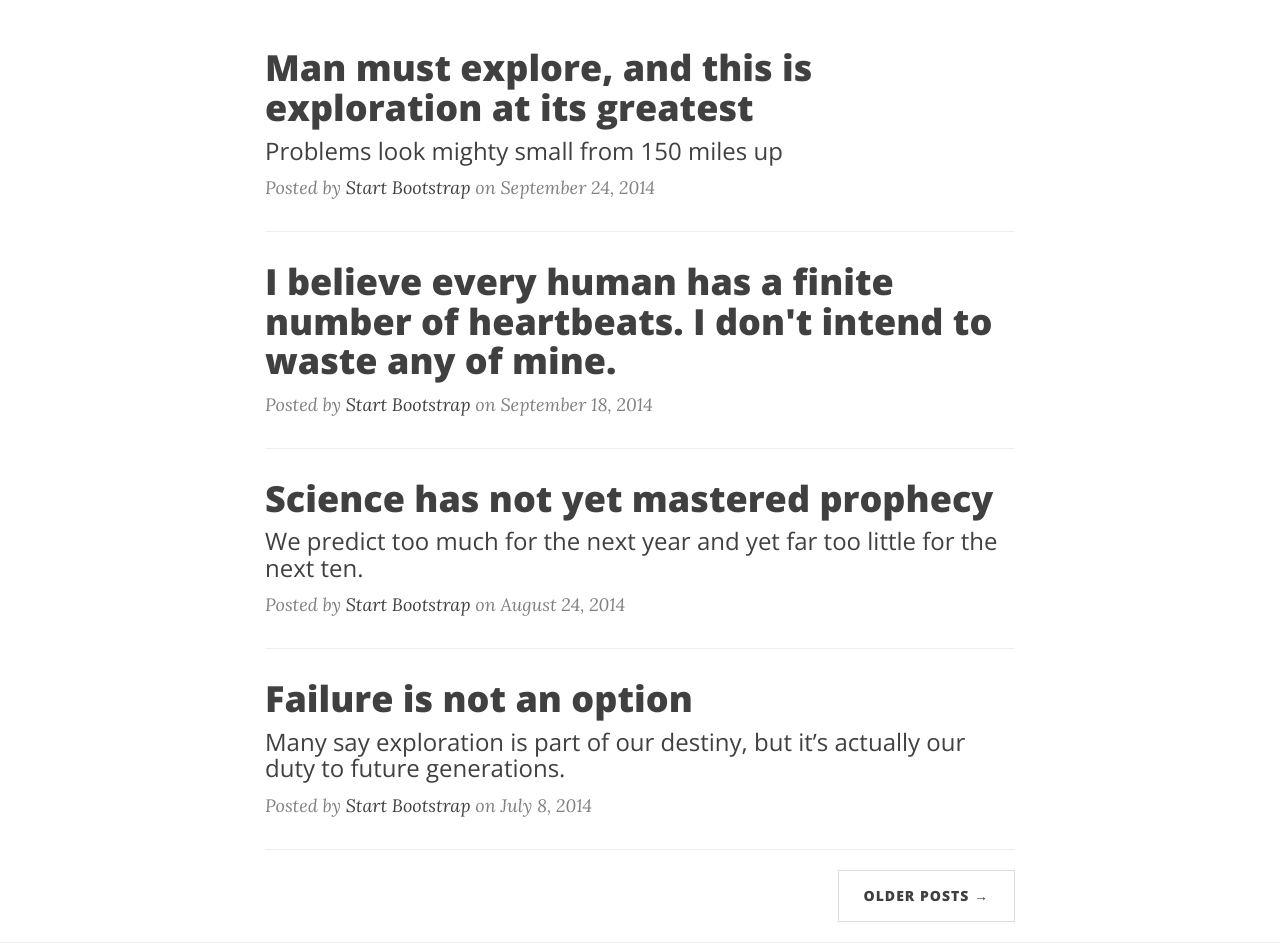
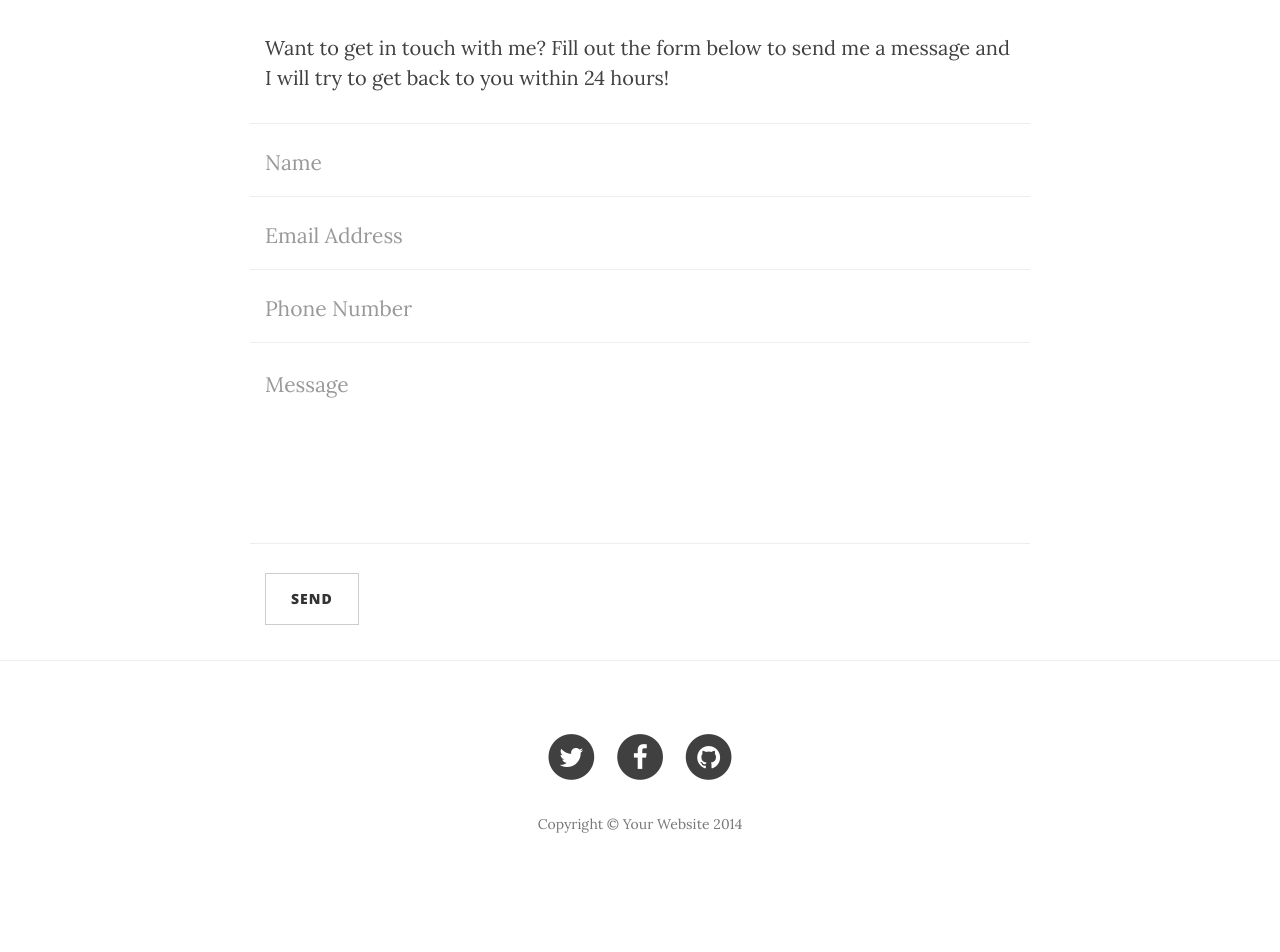
Before and after one commit to HoussamBedja/UOACF-Website, a plain HTML site: page index.html in a window 1280 px wide. Shown: the part 680-1632 px from the top of the page. After the commit the page ends 1580 px from the top, so only its background shows below. Drawn offline with nearby package versions, Linux system fonts and the light colour scheme.

Commit message:
changed fonts and started working on home page

```diff
--- a/index.html
+++ b/index.html
@@ -44,7 +44,10 @@
                     <span class="icon-bar"></span>
                     <span class="icon-bar"></span>
                 </button>
-                <a class="navbar-brand" href="index.html">Start Bootstrap</a>
+                <a class="navbar-brand" href="index.html">En </a>
+                <a class="navbar-brand" href="index.html">Fr</a>
+
+
             </div>
 
             <!-- Collect the nav links, forms, and other content for toggling -->
@@ -54,14 +57,21 @@
                         <a href="index.html">Home</a>
                     </li>
                     <li>
-                        <a href="about.html">About</a>
+                        <a href="post.html">News</a>
                     </li>
                     <li>
-                        <a href="post.html">Sample Post</a>
+                        <a href="http://team45.actionagainsthungerevents.ca/uottawa">Donate</a>
                     </li>
                     <li>
-                        <a href="contact.html">Contact</a>
+                        <a href="events.html">Events</a>
                     </li>
+                    <li>
+                        <a href="about.html">Meet the team</a>
+                    </li>
+                    <li>
+                        <a href="about.html">Contact US</a>
+                    </li>
+
                 </ul>
             </div>
             <!-- /.navbar-collapse -->
@@ -69,16 +79,16 @@
         <!-- /.container -->
     </nav>
 
-    <!-- Page Header -->
+  <!-- Page Header -->
     <!-- Set your background image for this header on the line below. -->
-    <header class=" intro-header" style="background-image: url('img/home-bg.jpg')">
+    <header class="intro-header" style="background-image: url('img/home4.jpg')">
         <div class="container">
             <div class="row">
                 <div class="col-lg-8 col-lg-offset-2 col-md-10 col-md-offset-1">
-                    <div class="site-heading">
-                        <h1>Clean Blog</h1>
+                    <div class="page-heading">
+                        <h3><span class="subheading" style="font-family:cursive">"Many small people, in small places, doing small things, can change the world."</span></h3>
                         <hr class="small">
-                        <span class="subheading">A Clean Blog Theme by Start Bootstrap</span>
+                        <span class="subheading ">Eduardo Galeano</span>
                     </div>
                 </div>
             </div>
@@ -89,57 +99,47 @@
     <div class="container">
         <div class="row">
             <div class="col-lg-8 col-lg-offset-2 col-md-10 col-md-offset-1">
-                <div class="post-preview">
-                    <a href="post.html">
-                        <h2 class="post-title">
-                            Man must explore, and this is exploration at its greatest
-                        </h2>
-                        <h3 class="post-subtitle">
-                            Problems look mighty small from 150 miles up
-                        </h3>
-                    </a>
-                    <p class="post-meta">Posted by <a href="#">Start Bootstrap</a> on September 24, 2014</p>
-                </div>
-                <hr>
-                <div class="post-preview">
-                    <a href="post.html">
-                        <h2 class="post-title">
-                            I believe every human has a finite number of heartbeats. I don't intend to waste any of mine.
-                        </h2>
-                    </a>
-                    <p class="post-meta">Posted by <a href="#">Start Bootstrap</a> on September 18, 2014</p>
-                </div>
-                <hr>
-                <div class="post-preview">
-                    <a href="post.html">
-                        <h2 class="post-title">
-                            Science has not yet mastered prophecy
-                        </h2>
-                        <h3 class="post-subtitle">
-                            We predict too much for the next year and yet far too little for the next ten.
-                        </h3>
-                    </a>
-                    <p class="post-meta">Posted by <a href="#">Start Bootstrap</a> on August 24, 2014</p>
-                </div>
-                <hr>
-                <div class="post-preview">
-                    <a href="post.html">
-                        <h2 class="post-title">
-                            Failure is not an option
-                        </h2>
-                        <h3 class="post-subtitle">
-                            Many say exploration is part of our destiny, but it’s actually our duty to future generations.
-                        </h3>
-                    </a>
-                    <p class="post-meta">Posted by <a href="#">Start Bootstrap</a> on July 8, 2014</p>
-                </div>
-                <hr>
-                <!-- Pager -->
-                <ul class="pager">
-                    <li class="next">
-                        <a href="#">Older Posts &rarr;</a>
-                    </li>
-                </ul>
+                <p>Want to get in touch with me? Fill out the form below to send me a message and I will try to get back to you within 24 hours!</p>
+                <!-- Contact Form - Enter your email address on line 19 of the mail/contact_me.php file to make this form work. -->
+                <!-- WARNING: Some web hosts do not allow emails to be sent through forms to common mail hosts like Gmail or Yahoo. It's recommended that you use a private domain email address! -->
+                <!-- NOTE: To use the contact form, your site must be on a live web host with PHP! The form will not work locally! -->
+                <form name="sentMessage" id="contactForm" novalidate>
+                    <div class="row control-group">
+                        <div class="form-group col-xs-12 floating-label-form-group controls">
+                            <label>Name</label>
+                            <input type="text" class="form-control" placeholder="Name" id="name" required data-validation-required-message="Please enter your name.">
+                            <p class="help-block text-danger"></p>
+                        </div>
+                    </div>
+                    <div class="row control-group">
+                        <div class="form-group col-xs-12 floating-label-form-group controls">
+                            <label>Email Address</label>
+                            <input type="email" class="form-control" placeholder="Email Address" id="email" required data-validation-required-message="Please enter your email address.">
+                            <p class="help-block text-danger"></p>
+                        </div>
+                    </div>
+                    <div class="row control-group">
+                        <div class="form-group col-xs-12 floating-label-form-group controls">
+                            <label>Phone Number</label>
+                            <input type="tel" class="form-control" placeholder="Phone Number" id="phone" required data-validation-required-message="Please enter your phone number.">
+                            <p class="help-block text-danger"></p>
+                        </div>
+                    </div>
+                    <div class="row control-group">
+                        <div class="form-group col-xs-12 floating-label-form-group controls">
+                            <label>Message</label>
+                            <textarea rows="5" class="form-control" placeholder="Message" id="message" required data-validation-required-message="Please enter a message."></textarea>
+                            <p class="help-block text-danger"></p>
+                        </div>
+                    </div>
+                    <br>
+                    <div id="success"></div>
+                    <div class="row">
+                        <div class="form-group col-xs-12">
+                            <button type="submit" class="btn btn-default">Send</button>
+                        </div>
+                    </div>
+                </form>
             </div>
         </div>
     </div>
```
Also changed, not shown: css/clean-blog.min.css, events.html (added), img/quote-many-small-people-in-small-places-doing-small-things-can-change-the-world-eduardo-galeano-112-30-55.jpg (added), 3 other files.
